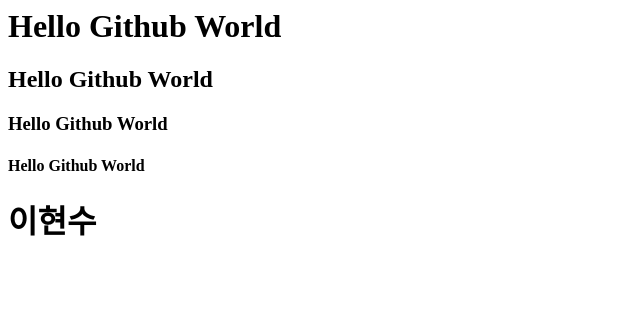
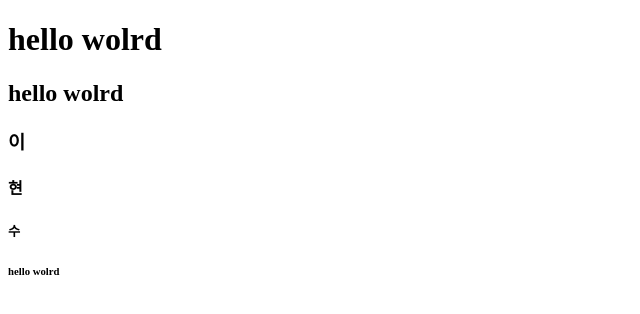
Before and after one commit to AIminions/test, a plain HTML site: page index.html in a window 1280 px wide. Shown: the whole page, without its empty margins (0-640 px from the left). Drawn offline with Linux system fonts and the light colour scheme.

Commit message:
( 수정 ) index.html 파일 내용 수정

```diff
--- a/index.html
+++ b/index.html
@@ -1,6 +1,16 @@
-<h1>Hello Github World</h1>
-<h2>Hello Github World</h2>
-<h3>Hello Github World</h3>
-<h4>Hello Github World</h4>
-
-<h1>이현수</h1>
+<!DOCTYPE html>
+<html lang="en">
+<head>
+    <meta charset="UTF-8">
+    <meta name="viewport" content="width=device-width, initial-scale=1.0">
+    <title>leehs</title>
+</head>
+<body>
+    <h1>hello wolrd</h1>
+    <h2>hello wolrd</h2>
+    <h3>이</h3>
+    <h4>현</h4>
+    <h5>수</h5>
+    <h6>hello wolrd</h6>
+</body>
+</html>
```
